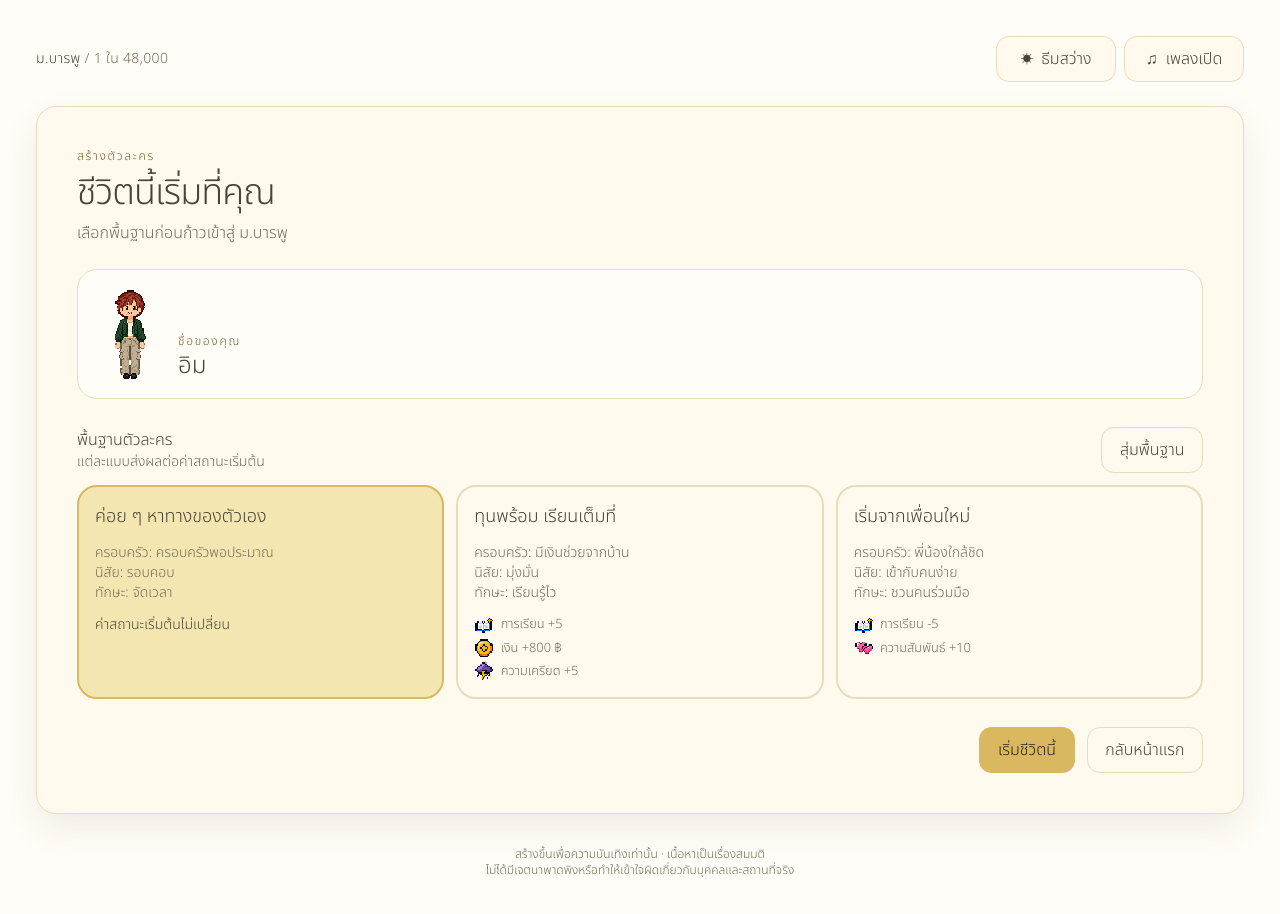
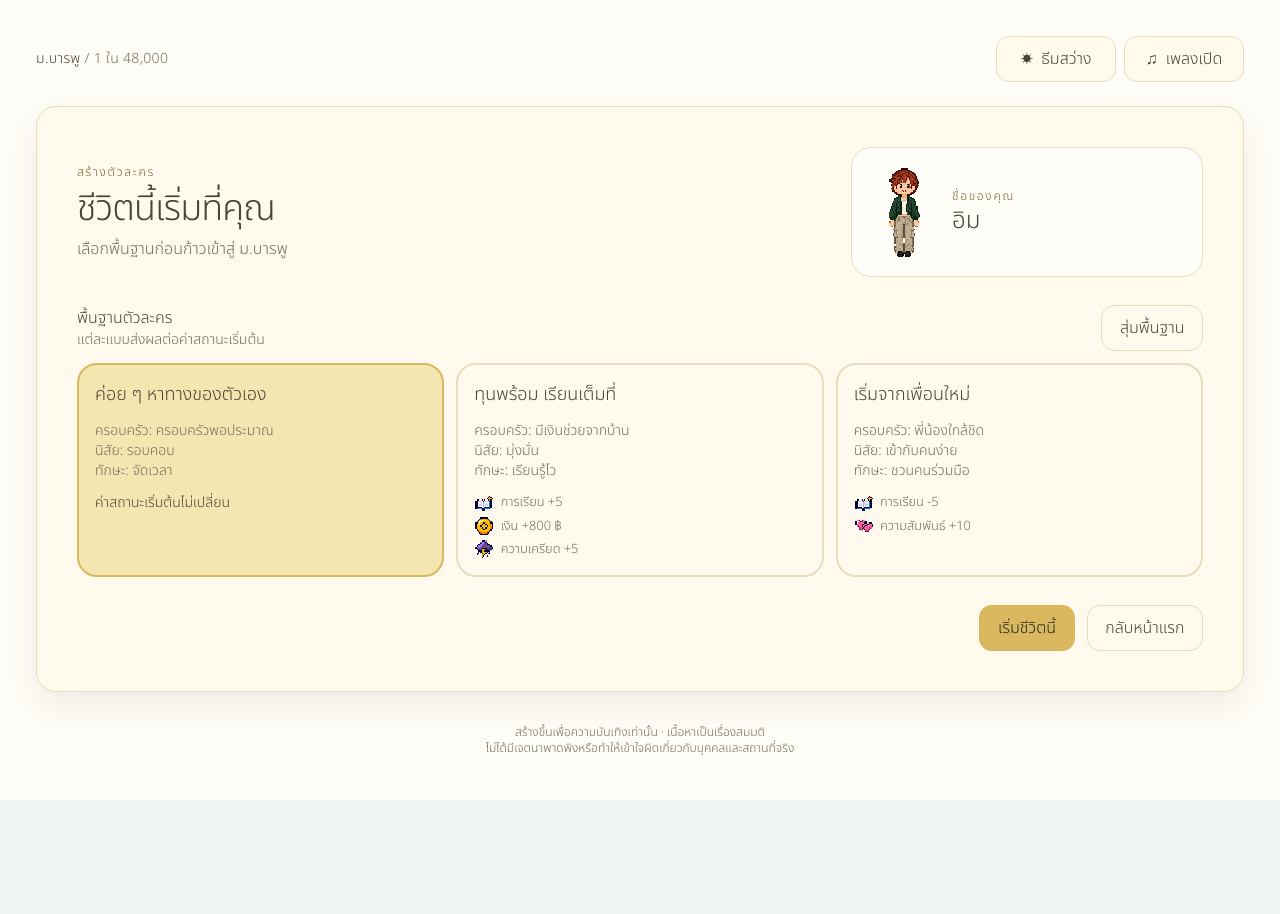
Before and after one commit to namchokGithub/1-in-48000, a React (Vite) app: page / in a window 1280 px wide. Both pictures are taken after a click on the button "เริ่มเกม". After the commit the page ends 800 px from the top, so only its background shows below. Built offline with nearby package versions, Linux system fonts and the light colour scheme; no server answers.

Commit message:
style(player): place the rolled name card beside the create screen heading

```diff
--- a/src/features/player/CharacterForm.tsx
+++ b/src/features/player/CharacterForm.tsx
@@ -47,12 +47,15 @@ export function CharacterForm({
 
   return (
     <section className="panel w-full p-5 sm:p-8 lg:p-10">
+      <div className="player-create-header">
+        <div>
           <p className="eyebrow">สร้างตัวละคร</p>
           <h1 className="mt-2 text-3xl font-extrabold tracking-tight sm:text-4xl">
             ชีวิตนี้เริ่มที่คุณ
           </h1>
           <p className="muted mt-2">เลือกพื้นฐานก่อนก้าวเข้าสู่ ม.บารพู</p>
-      <div className="player-create-identity mt-6">
+        </div>
+        <div className="player-create-identity">
           {portraitPath ? (
             <img
               className="player-identity-portrait"
@@ -70,6 +73,7 @@ export function CharacterForm({
           <div className="min-w-0">
             <p className="eyebrow">ชื่อของคุณ</p>
             <p className="truncate text-2xl font-extrabold">{name.name}</p>
+          </div>
         </div>
       </div>
       <form className="mt-7 space-y-7" onSubmit={submit} noValidate>
--- a/src/features/player/player.css
+++ b/src/features/player/player.css
@@ -343,9 +343,19 @@
   object-position: bottom;
   image-rendering: pixelated;
 }
+.player-create-header {
+  display: grid;
+  align-items: center;
+  gap: 1.5rem;
+}
+@media (min-width: 768px) {
+  .player-create-header {
+    grid-template-columns: minmax(0, 1fr) minmax(16rem, 22rem);
+  }
+}
 .player-create-identity {
   display: flex;
-  align-items: flex-end;
+  align-items: center;
   gap: 1rem;
   padding: 1rem 1.25rem;
   border: 1px solid var(--color-line);
```
Lines whose indentation alone changed are shown as unchanged.
